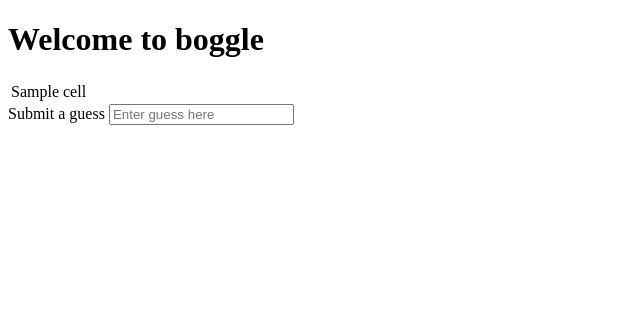
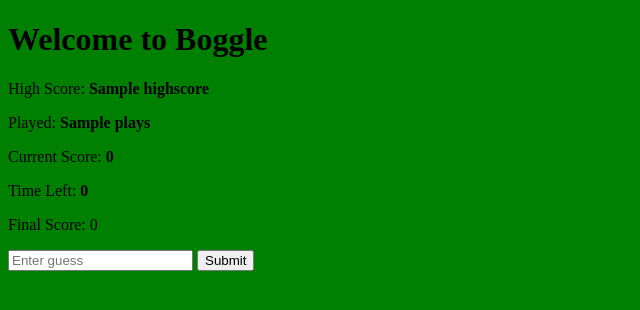
Before and after one commit to malmonte827/flask-boggle, a Flask app: template templates/index.html in a window 1280 px wide. Shown: the top 310 px of the page, without its empty margins (0-640 px from the left). Run offline with Flask 3, Linux system fonts and the light colour scheme; the template is opened without the code that fills it: most values are stand-ins (such as "Sample title", 1, 10 or a date in 2020); parts of the project's set-up code (start-up, migrations or seed data) failed here and were passed over; some libraries are stand-ins or nearby versions.

Commit message:
final Revision

```diff
--- a/app.py
+++ b/app.py
@@ -1,14 +1,41 @@
 from boggle import Boggle
-from flask import Flask, render_template, request, redirect, flash, session
-boggle_game = Boggle()
+from flask import Flask, render_template, request, redirect, flash, session, jsonify
 
 app = Flask(__name__)
 app.config['SECRET_KEY'] = 'very secret'
 
+boggle_game = Boggle()
 
 @app.route('/')
 def homepage():
-    """ Displays Board"""
+    """ Displays Game Board """
+
     board = boggle_game.make_board()
     session['board'] = board
-    return render_template('index.html', board=board)
+    highscore = session.get('highscore', 0)
+    plays = session.get('plays', 0)
+
+    return render_template('index.html', board=board, highscore=highscore, plays=plays)
+
+@app.route('/valid-word')
+def check_word():
+    """ Check if word is in dictionary """
+
+    word = request.args['word']
+    board = session['board']
+    res = boggle_game.check_valid_word(board, word)
+
+    return jsonify({'result': res})
+
+@app.route('/final-score', methods=['POST'])
+def final_score():
+    """ Get score and update times played and if new highscore """
+
+    score = request.json['score']
+    highscore = session.get('highscore', 0)
+    plays = session.get('plays', 0)
+
+    session['highscore'] = max(score, highscore)
+    session['plays'] = plays + 1
+
+    return jsonify(brokeRecord=score > highscore)
--- a/static/app.css
+++ b/static/app.css
@@ -0,0 +1,3 @@
+body{
+    background-color: green;
+}
--- a/static/app.js
+++ b/static/app.js
@@ -0,0 +1,70 @@
+const boggleWords = new Set();
+let score = 0;
+let secs = 60;
+
+let timer = setInterval(countdown, 100);
+
+/* Displays word valitady status */
+function showMessage(msg) {
+    $(".msg").text(msg);
+}
+
+/* Displays current score in HTML */
+function showScore() {
+    $(".score").text(score);
+}
+/* Displays Timer in HTML */
+function showTimer() {
+    $(".timer").text(secs);
+}
+/* Increments secs down by 1 and displays*/
+function countdown() {
+    secs -= 1;
+    showTimer();
+
+    if (secs === 0) {
+        clearInterval(timer);
+        finalScore();
+    }
+}
+
+$(".guess").on("submit", handleSubmit);
+
+/***** Handles submition of guessed word. Checks for duplicate words. Shows and updates score *****/
+async function handleSubmit(evt) {
+    evt.preventDefault();
+    const $word = $(".word");
+    const word = $word.val();
+
+    if (!word) {
+        return;
+    }
+
+    if (boggleWords.has(word)) {
+        showMessage("Word already found");
+        return;
+    }
+
+    const res = await axios.get("/valid-word", { params: { word: word } });
+
+    if (res.data.result === "not-word") {
+        showMessage(`${word} is not a valid word`);
+    } else if (res.data.result === "not-on-board") {
+        showMessage(`${word} is not a valid word on board`);
+    } else {
+        boggleWords.add(word);
+        showMessage("Valid word");
+        score += word.length;
+        showScore();
+    }
+}
+/* Ends Game. Sends score to server. Shows final score */
+async function finalScore() {
+    $("#game-container").hide();
+    const res = await axios.post("/final-score", { score: score });
+    if (res.data.brokeRecord) {
+        showMessage(`New Highscore: ${score}`);
+    } else {
+        showMessage(`Final Score: ${score}`);
+    }
+}
--- a/templates/index.html
+++ b/templates/index.html
@@ -3,11 +3,14 @@
     <head>
         <meta charset="UTF-8" />
         <meta name="viewport" content="width=device-width, initial-scale=1.0" />
-        <link rel="stylesheet" href="/flask-boggle/boggle.py" />
+        <link rel="stylesheet" href="/static/app.css" />
         <title>Flask Boggle</title>
     </head>
     <body>
-        <h1>Welcome to boggle</h1>
+        <h1>Welcome to Boggle</h1>
+
+        {############### Boggle Game Board ###############}
+
         <section id="game-container">
             <table id="game-board">
                 <tbody>
@@ -22,13 +25,33 @@
             </table>
         </section>
 
+        {############### Timer and Score Data ###############}
+
+        <section>
+            <p>High Score: <b class="high-score">{{highscore}}</b></p>
+            <p>Played: <b class="times-played">{{plays}}</b></p>
+            <p>Current Score: <b class="score">0</b></p>
+            <p>Time Left: <b class="timer"></b></p>
+            <p class="msg"></p>
+        </section>
+
+        {############### Guessing Input Field ###############}
         <section>
             <div>
-                <form action="/valid-word">
-                <label for="word-check">Submit a guess</label>
-                <input type="text" placeholder="Enter guess here">
+                <form method="POST" class="guess">
+                    <input
+                        type="text"
+                        class="word"
+                        name="word"
+                        placeholder="Enter guess"
+                    />
+                    <button>Submit</button>
                 </form>
             </div>
         </section>
+
+        <script src="http://unpkg.com/jquery"></script>
+        <script src="https://unpkg.com/axios@0.19.0/dist/axios.js"></script>
+        <script src="../static/app.js"></script>
     </body>
 </html>
```
Also changed, not shown: test.py (+45 -1 lines).
